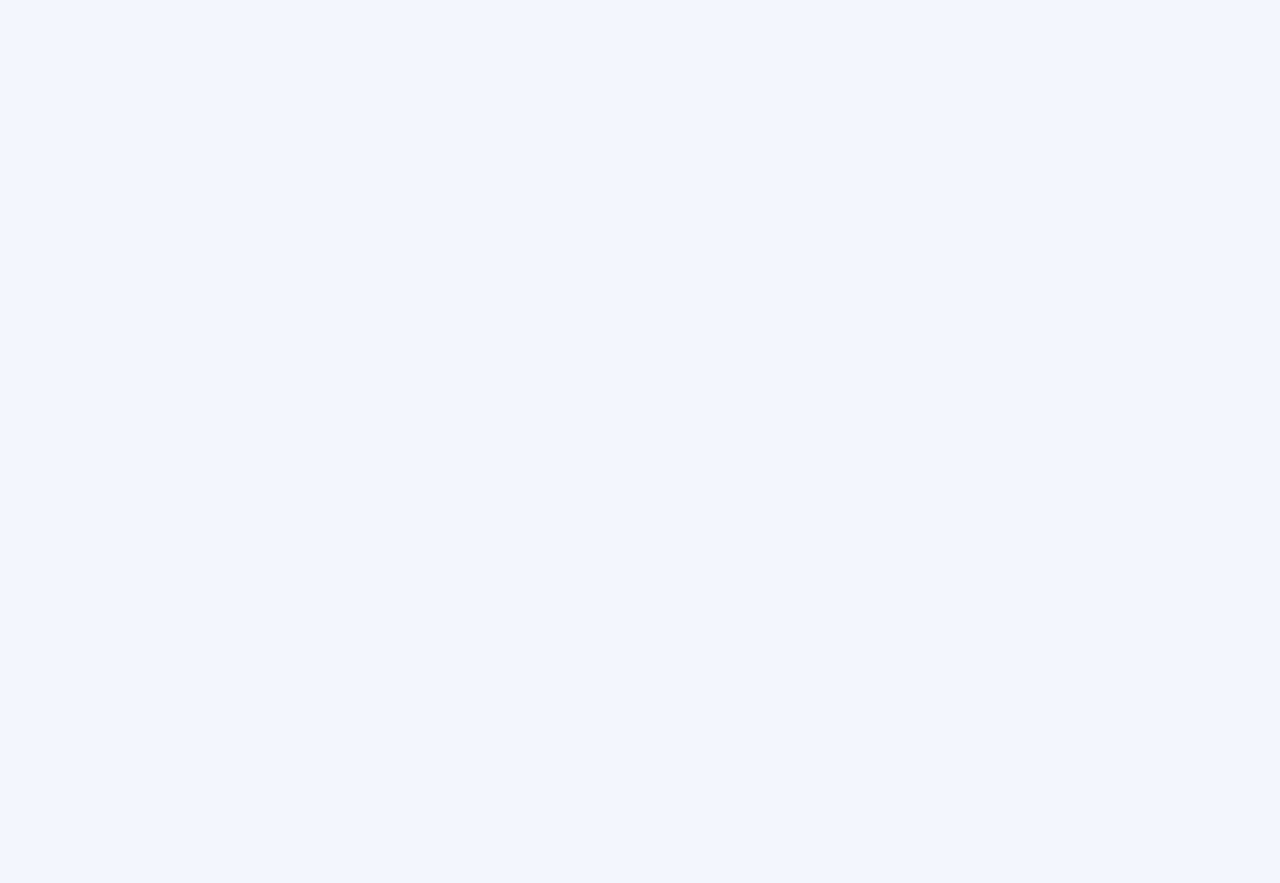
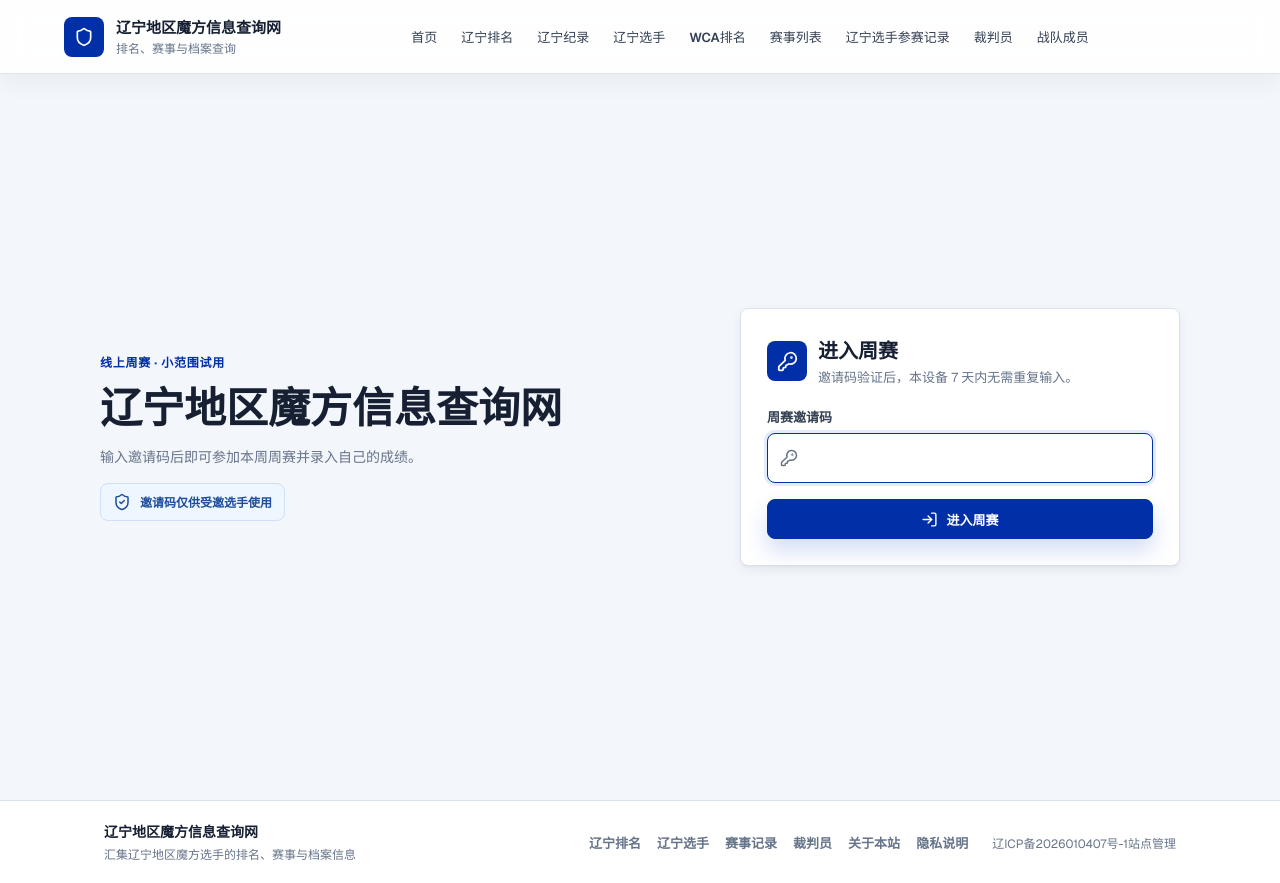
Before and after one commit to lymyxyxyx/Liaoning_magic_cube_team_website, a Next.js app: page /weekly/access in a window 1280 px wide. Before the commit this address had no page. Before the commit the page ends 800 px from the top, so only its background shows below. Built offline with nearby package versions, Linux system fonts and the light colour scheme.

Commit message:
feat: protect weekly trial with invite code

```diff
--- /dev/null
+++ b/app/api/weekly-access/route.ts
@@ -0,0 +1,52 @@
+import { NextRequest, NextResponse } from "next/server";
+import { createSessionToken } from "@/lib/auth";
+
+const weeklyAccessCookieName = "liaoning_weekly_access";
+
+function isSecureRequest(request: NextRequest) {
+  return request.nextUrl.protocol === "https:" || request.headers.get("x-forwarded-proto") === "https";
+}
+
+function timingSafeStringEqual(a: string, b: string): boolean {
+  if (!a || a.length !== b.length) return false;
+  let diff = 0;
+  for (let index = 0; index < a.length; index++) {
+    diff |= a.charCodeAt(index) ^ b.charCodeAt(index);
+  }
+  return diff === 0;
+}
+
+function getSafeNextPath(value: FormDataEntryValue | null) {
+  const path = String(value || "");
+  if (!path.startsWith("/weekly") || path.startsWith("//") || path.startsWith("/weekly/access") || path.startsWith("/weekly/admin")) {
+    return "/weekly/results";
+  }
+  return path;
+}
+
+export async function POST(request: NextRequest) {
+  const formData = await request.formData();
+  const inviteCode = String(formData.get("inviteCode") || "");
+  const expectedInviteCode = process.env.WEEKLY_INVITE_CODE || "";
+  const nextPath = getSafeNextPath(formData.get("next"));
+
+  if (!timingSafeStringEqual(inviteCode, expectedInviteCode)) {
+    const errorUrl = request.nextUrl.clone();
+    errorUrl.pathname = "/weekly/access";
+    errorUrl.search = "";
+    errorUrl.searchParams.set("next", nextPath);
+    errorUrl.searchParams.set("error", "1");
+    return NextResponse.redirect(errorUrl, { status: 303 });
+  }
+
+  const token = await createSessionToken(expectedInviteCode);
+  const response = new NextResponse(null, { status: 303, headers: { Location: nextPath } });
+  response.cookies.set(weeklyAccessCookieName, token, {
+    httpOnly: true,
+    sameSite: "lax",
+    secure: isSecureRequest(request),
+    maxAge: 60 * 60 * 24 * 7,
+    path: "/"
+  });
+  return response;
+}
--- /dev/null
+++ b/app/weekly/access/page.tsx
@@ -0,0 +1,62 @@
+import { KeyRound, LogIn, ShieldCheck } from "lucide-react";
+import type { Metadata } from "next";
+
+export const metadata: Metadata = {
+  title: "周赛试用入口 - 辽宁地区魔方信息查询网",
+  description: "辽宁线上周赛试用入口"
+};
+
+function getSafeNextPath(value: string | undefined) {
+  if (!value?.startsWith("/weekly") || value.startsWith("//") || value.startsWith("/weekly/access") || value.startsWith("/weekly/admin")) {
+    return "/weekly/results";
+  }
+  return value;
+}
+
+export default async function WeeklyAccessPage({ searchParams }: { searchParams: Promise<{ next?: string; error?: string }> }) {
+  const params = await searchParams;
+  const nextPath = getSafeNextPath(params.next);
+
+  return (
+    <section className="admin-login-shell">
+      <div className="admin-login-identity" aria-label="辽宁线上周赛试用入口">
+        <span className="eyebrow">线上周赛 · 小范围试用</span>
+        <h1>辽宁地区魔方信息查询网</h1>
+        <p>输入邀请码后即可参加本周周赛并录入自己的成绩。</p>
+        <div className="admin-login-status">
+          <ShieldCheck size={18} />
+          <span>邀请码仅供受邀选手使用</span>
+        </div>
+      </div>
+
+      <form action="/api/weekly-access" className="admin-login-card" method="post">
+        <input name="next" type="hidden" value={nextPath} />
+        <div className="admin-login-heading">
+          <span className="icon-tile">
+            <KeyRound size={21} />
+          </span>
+          <div>
+            <h2>进入周赛</h2>
+            <p>邀请码验证后，本设备 7 天内无需重复输入。</p>
+          </div>
+        </div>
+        <label className="field admin-login-password">
+          <span>周赛邀请码</span>
+          <span className="admin-login-input-wrap">
+            <KeyRound size={18} />
+            <input autoComplete="off" autoFocus name="inviteCode" required type="password" />
+          </span>
+        </label>
+        {params.error === "1" ? (
+          <p className="admin-login-error" role="alert">
+            邀请码不正确，请向组织者确认后重试。
+          </p>
+        ) : null}
+        <button className="button primary admin-login-submit" type="submit">
+          <LogIn size={17} />
+          进入周赛
+        </button>
+      </form>
+    </section>
+  );
+}
```
Also changed, not shown: proxy.ts (+25 -1 lines), 1 other file (tests, documents, lock files or other folders).
